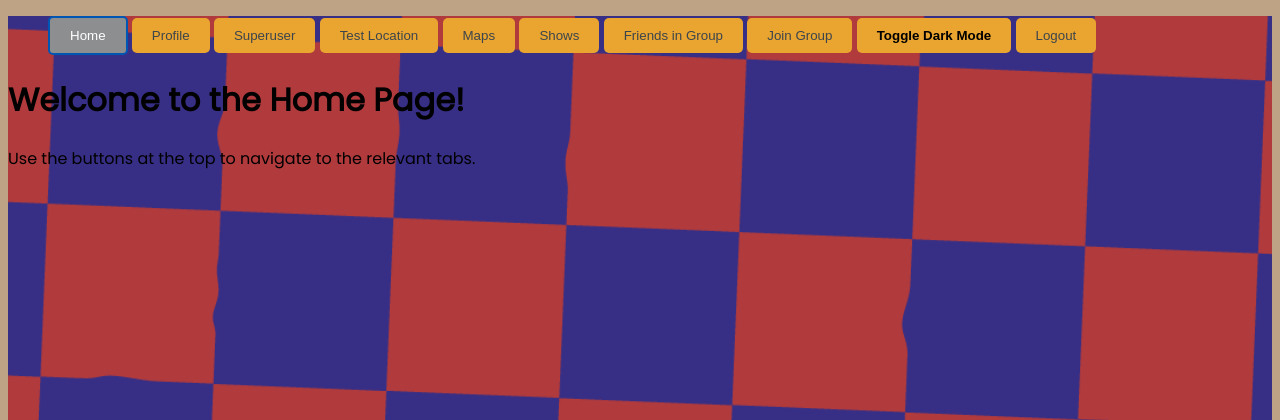
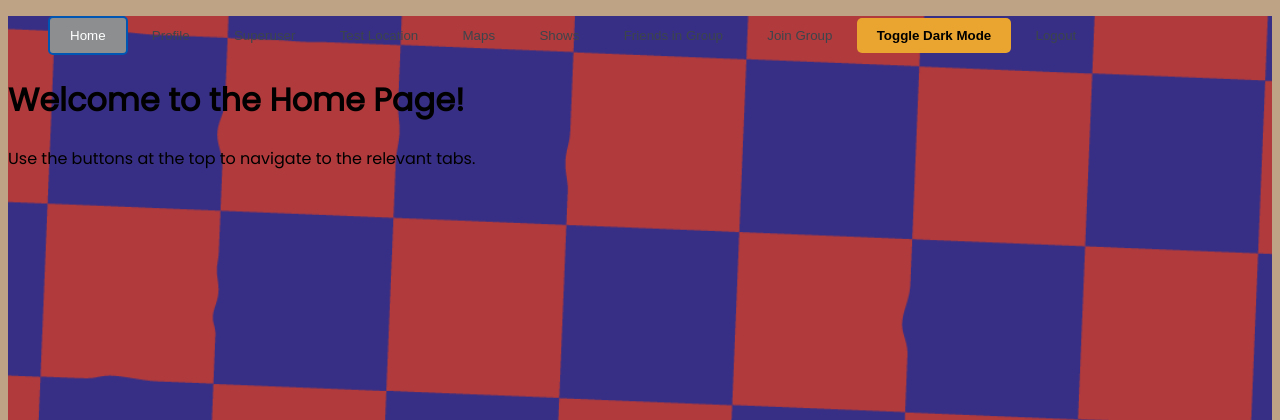
Before and after one commit to theshahnis/ShlaimanFinder, a Flask app: page /home in a window 1280 px wide. Shown: the top 420 px of the page. Run offline with Flask 3, Linux system fonts and the light colour scheme; a user stored in the database is signed in.

Commit message:
improving dark mode

```diff
--- a/backend/app/static/styles.css
+++ b/backend/app/static/styles.css
@@ -17,7 +17,6 @@ body {
   background-size: contain;
   background-attachment: fixed;
   background-color: #ad7d35;
-  background-repeat: repeat-y;
 }
 
 .profile-container {
@@ -166,7 +165,7 @@ button, .nav-button {
 }
 
 button.nav-button {
-  background-color: #e9a530;
+  background-color: transparent;
   color: #3d454c;
   padding: 0;
   border: none;
```
